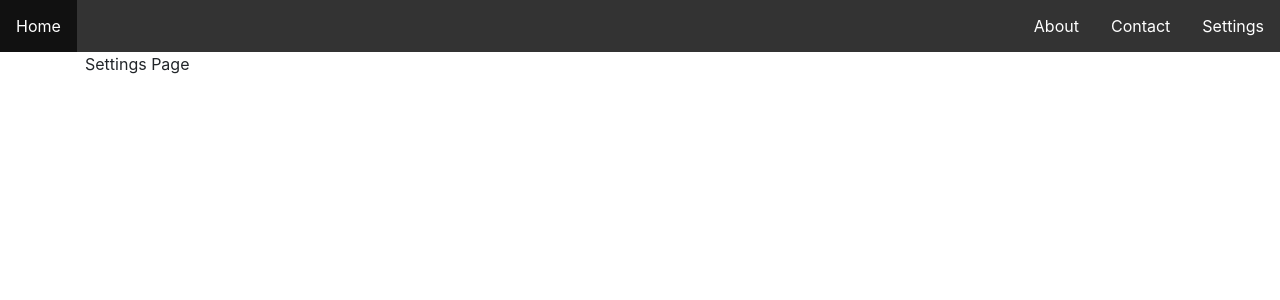
After one commit to Diptanshu8/piface, a Flask app: template app/templates/settings.html in a window 1280 px wide. The commit adds this page. Shown: the top 300 px of the page. Run offline with Flask 2, Linux system fonts and the light colour scheme; the template is opened without the code that fills it, so the values that code supplies are empty; some libraries are stand-ins or nearby versions.

Commit message:
Add settings.html and relevant changes
Moved the settings webpage to a different source file and extended
base.html. WIP to extend the settings page with button names and form
entries from HTML page.

```diff
--- a/app/routes.py
+++ b/app/routes.py
@@ -19,7 +19,7 @@ MMM_STOP = "sudo systemctl stop magicmirror"
 RETROPIE_LAUNCH_CMD = 'screen -s /bin/bash -d -m emulationstation'
 
 # Userdetails for base.html
-user = {'username':'Taansh'}
+user = {'username':'Skrill'}
 
 @app.route('/get_ip_addr')
 def get_ip_addr():
@@ -154,11 +154,11 @@ def reboot():
 
 @app.route('/settings')
 def settings():
-    return "Settings page!"
+    return render_template('settings.html', title="DJPI's Piface Settings", user = user)
 
 @app.route('/')
 def index():
-    return render_template('functions.html', title="Diptanshu's", user = user)
+    return render_template('functions.html', title="DJPI's Piface", user = user)
 
 @app.after_request
 def after_request(response):
--- a/app/templates/base.html
+++ b/app/templates/base.html
@@ -10,7 +10,7 @@
 <script src="{{ url_for('static', filename='main.js') }}"></script>
 
   {% if title %}
-  <title>{{ title }} PiFace</title>
+  <title>{{ title }}</title>
   {% else %}
   <title>Welcome to PiFace</title>
   {% endif %}
@@ -27,6 +27,7 @@
 </ul>
 <div class="container">
 {%block buttons %}{% endblock %}
+{%block settings %}{% endblock %}
 </div>
 <div class="clearfix"></div>
 </body>
--- /dev/null
+++ b/app/templates/settings.html
@@ -0,0 +1,5 @@
+{% extends "base.html" %}
+
+{%block settings %}
+    <p> Settings Page</p>
+{% endblock %}
```
